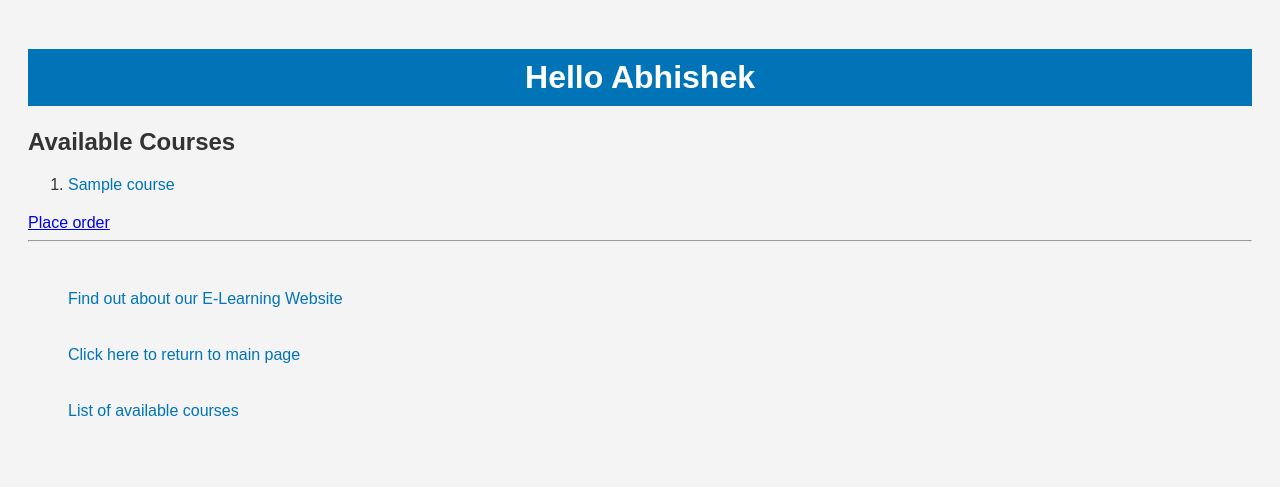
After one commit to AbhishekYawalkar21/Distance-Education, a Django app: template templates/myappF23/courses.html in a window 1280 px wide. The commit adds this page. Shown: the top 487 px of the page. Run offline with Django 3.2, Linux system fonts and the light colour scheme; the template is opened without the code that fills it: most values are stand-ins (such as "Sample title", 1, 10 or a date in 2020).

Commit message:
Added forms for placing order and record interests

```diff
--- a/myappF23/static/myappF23/styles.css
+++ b/myappF23/static/myappF23/styles.css
@@ -3,10 +3,76 @@
     margin: 15px;
 }
 
-h1{
-    color: teal;
+/* Set a background color for the entire page */
+body {
+  background-color: #f4f4f4;
+  color: #333;
+  font-family: Arial, sans-serif;
+  padding: 20px;
 }
 
-body{
-    background-color: floralwhite;
+/* Style the header with a background color, text color, and padding */
+h1 {
+  background-color: #0074b7;
+  color: #fff;
+  padding: 10px;
+  text-align: center;
 }
+
+/* Style the list of categories with bullets, spacing, and color */
+ol {
+    list-style: decimal;
+    margin: 20px 0;
+}
+
+li a {
+  color: #0074b7;
+  text-decoration: none;
+  display: block;
+  margin: 10px 0;
+}
+
+li a:hover {
+  color: #005387;
+}
+
+/* Style the "Click here to return to the main page" link */
+ul {
+  list-style: disc;
+  margin: 20px 0;
+}
+
+li a.return-link {
+  color: #0074b7;
+  text-decoration: none;
+  font-weight: bold;
+}
+
+li a.return-link:hover {
+  text-decoration: underline;
+}
+
+
+/* Style the footer section with different text color */
+.footer {
+  background-color: #0074b7;
+  padding: 20px;
+  text-align: center;
+}
+
+/* Style the links as buttons with a different text color */
+.footer a {
+  display: inline-block;
+  padding: 10px 20px;
+  background-color: #005387;
+  color: #fff; /* This is the text color */
+  text-decoration: none;
+  margin: 10px;
+  border-radius: 5px;
+  transition: background-color 0.3s;
+}
+
+.footer a:hover {
+    background-color: #fff;
+    color: #005387;
+}
--- a/myappF23/urls.py
+++ b/myappF23/urls.py
@@ -7,5 +7,9 @@ urlpatterns = [
     path('', views.index, name='index'),
     path('about/', views.about, name='about'),
     path('<int:category_no>/', views.detail, name='detail'),
-    path('course-description/<int:ins_id>/', views.ins_course_stud, name='ins_course_stud')
+    path('course-description/<int:ins_id>/', views.ins_course_stud, name='ins_course_stud'),
+    path('courses/', views.courses, name='courses'),
+    path('place_order/', views.place_order, name='place_order'),
+    path('order_response/', views.place_order, name='order_response'),
+    path('courses/<int:course_id>', views.coursedetail, name='coursedetail'),
 ]
--- a/templates/myappF23/base.html
+++ b/templates/myappF23/base.html
@@ -15,7 +15,8 @@
     <div>
         <ul>
             <li class="hbar1"><a href="{% url 'myappF23:about' %}">Find out about our E-Learning Website</a></li>
-            <li class="hbar1"><a href="{% url 'myappF23:index' %}">Click here to return to main page</a><br></li>
+            <li class="hbar1"><a href="{% url 'myappF23:index' %}">Click here to return to main page</a></li>
+            <li class="hbar1"><a href="{% url 'myappF23:courses' %}">List of available courses</a></li>
         </ul>
     </div>
 </body>
--- /dev/null
+++ b/templates/myappF23/courses.html
@@ -0,0 +1,17 @@
+{% extends 'myappF23/base.html' %}
+{% block title %}Course List{% endblock title %}
+{% block body_block %}
+    <h2>Available Courses</h2>
+    {% if course_list %}
+        <ol>
+            {% for course in course_list %}
+                <li>
+                    <a href="{% url 'myappF23:coursedetail' course.id %}">{{ course.title }}</a>
+                </li>
+            {% endfor %}
+        </ol>
+    {% else %}
+        <strong>No courses available!</strong>
+    {% endif %}
+    <a href="{% url 'myappF23:place_order' %}">Place order</a>
+{% endblock body_block %}
--- a/templates/myappF23/index0.html
+++ b/templates/myappF23/index0.html
@@ -18,5 +18,7 @@
     {% endif %}
     <!-- <p><a href="/myappF23/about">About Page</a></p> -->
     <a href="{% url 'myappF23:about' %}">About Page</a>
+
+
 </body>
 </html>
--- /dev/null
+++ b/templates/myappF23/order_response.html
@@ -0,0 +1,5 @@
+{% extends 'myappF23/base.html' %}
+{% block title %}Order Response{% endblock title %}
+{% block body_block %}
+    <strong>{{ msg }}</strong>
+{% endblock body_block %}
```
Also changed, not shown: myappF23/forms.py (added, +35 -0 lines), myappF23/models.py (+9 -0 lines), myappF23/views.py (+51 -2 lines), templates/myappF23/about0.html (+12 -0 lines), templates/myappF23/coursedetail.html (added, +15 -0 lines), templates/myappF23/placeorder.html (added, +24 -0 lines), db.sqlite3, myappF23/migrations/0001_initial.py, myappF23/migrations/0002_alter_course_level.py (added), myappF23/migrations/0003_alter_course_level.py, myappF23/migrations/0003_instructor_students.py (deleted), myappF23/migrations/0004_alter_category_options_alter_course_options_and_more.py (deleted), myappF23/migrations/0004_alter_course_interested.py (added), myappF23/migrations/0005_order.py (deleted).
